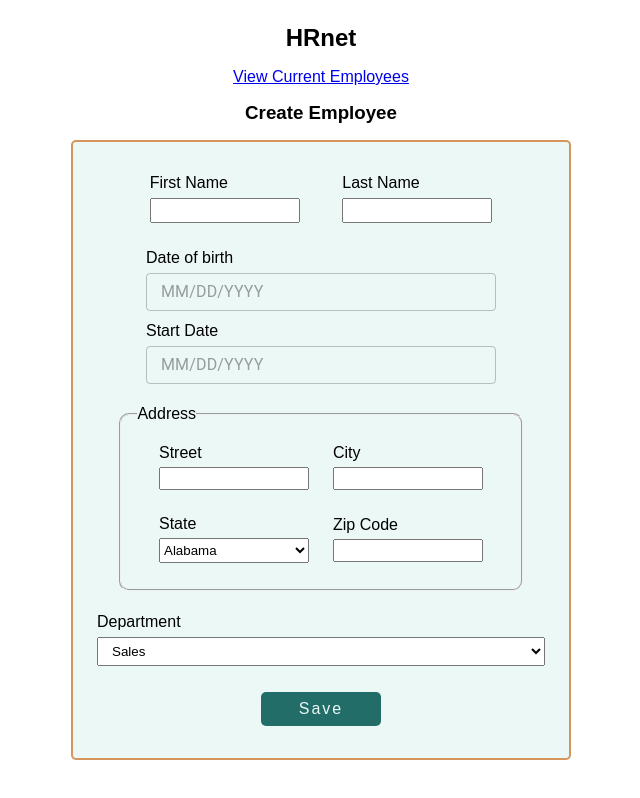
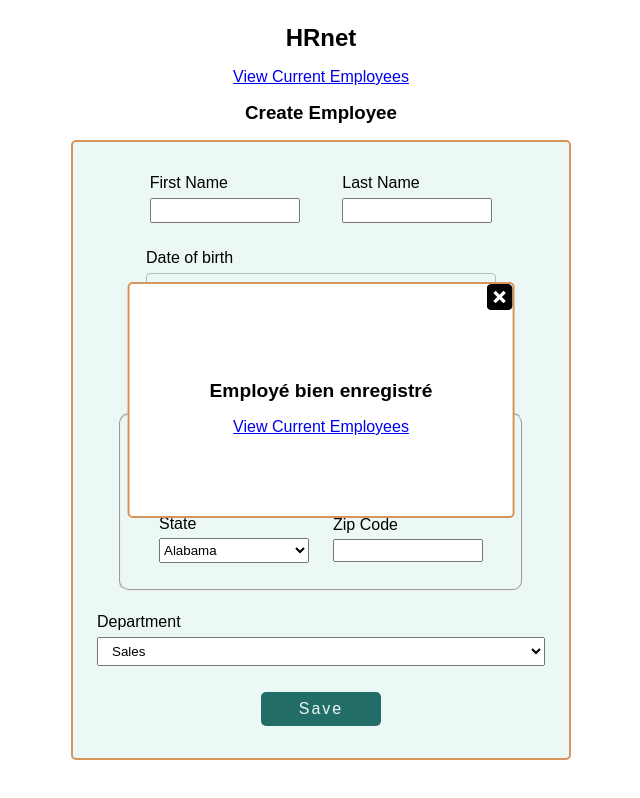
Before and after one commit to Matthieu-Mary/P14_HRnet, a React (Create React App) app: page / in a window 1280 px wide. Both pictures are taken after typing "Sample", "Sample", "Sample", "Sample", "5" into the empty fields and a click on the button "Save". Shown: the whole page, without its empty margins (319-959 px from the left). Built offline with nearby package versions, Linux system fonts and the light colour scheme.

Commit message:
add modale on submit and some style for modale

```diff
--- a/src/components/Modale.tsx
+++ b/src/components/Modale.tsx
@@ -1,9 +1,14 @@
-import { Link } from 'react-router-dom'
+import { Link } from 'react-router-dom';
+import closeBtn from "../assets/icons/close-button.svg"
 
+type Props = {
+  onClose: () => void;
+}
 
-function Modale() {
+function Modale({onClose}: Props) {
   return (
     <div className='modale'>
+        <img src={closeBtn} alt="close button" onClick={onClose} />
         <p>Employé bien enregistré</p>
         <Link to="/employees">View Current Employees</Link>
     </div>
--- a/src/pages/CreateEmployee/CreateEmployee.tsx
+++ b/src/pages/CreateEmployee/CreateEmployee.tsx
@@ -1,13 +1,24 @@
 import { Link } from "react-router-dom";
 import Form from "./Form";
+import { useState } from "react";
+import Modale from "../../components/Modale";
 
 function CreateEmployee() {
+  const [modal, setModal] = useState(false);
+  const handleSubmit = () => {
+    setModal(true);
+  };
+
+  const handleClose = () => {
+    setModal(false);
+  };
   return (
     <section className="create-employee">
         <h1>HRnet</h1>
         <Link to={"/employees"}>View Current Employees</Link>
         <h3>Create Employee</h3>
-        <Form />
+        <Form onSubmit={handleSubmit} />
+        {modal && <Modale onClose={handleClose}/>}
     </section>
   )
 }
--- a/src/pages/CreateEmployee/Form.tsx
+++ b/src/pages/CreateEmployee/Form.tsx
@@ -3,7 +3,11 @@ import states from "../../data/states";
 import { employeeContext, Employee } from "../../context/employeesContext";
 import DatePickerMui from "../../components/DatePickerMui";
 
-const Form = () => {
+type Props = {
+  onSubmit: (employee: Employee) => void;
+};
+
+const Form = ({ onSubmit }: Props) => {
   const { state, dispatch } = useContext(employeeContext);
   const { employees } = state;
 
@@ -14,9 +18,9 @@ const Form = () => {
     startDate: null,
     street: "",
     city: "",
-    state: "",
+    state: "Alabama",
     zipCode: "",
-    department: "",
+    department: "Sales",
   });
 
   const handleChange = (
@@ -31,6 +35,7 @@ const Form = () => {
 
   const handleSubmit = (e: FormEvent<HTMLFormElement>) => {
     e.preventDefault();
+    onSubmit(employee)
     dispatch({
       type: "ADD_EMPLOYEE",
       payload: employee,
@@ -43,9 +48,9 @@ const Form = () => {
       startDate: null,
       street: "",
       city: "",
-      state: "",
+      state: "Alabama",
       zipCode: "",
-      department: "",
+      department: "Sales",
     });
   };
 
@@ -164,6 +169,7 @@ const Form = () => {
             id="department"
             value={employee.department}
             onChange={(e) => handleChange(e)}
+            required
           >
             <option>Sales</option>
             <option>Marketing</option>
--- /dev/null
+++ b/src/styles/components/_Modale.scss
@@ -0,0 +1,26 @@
+.modale {
+    text-align: center;
+    position: absolute;
+    left: 50%;
+    top: 50%;
+    transform: translate(-50%, -50%);
+    padding: 5rem;
+    background-color: white;
+    border: 2px solid var(--medium-orange);
+    border-radius: 5px;
+    p {
+        padding: 1rem 0;
+        font-size: 1.2rem;
+        font-weight: bold;
+    }
+    a {
+        margin-top: 10px;
+    }
+    img {
+        width: 26px;
+        height: 26px;
+        position: absolute;
+        top: 0;
+        right: 0;
+    }
+}
--- a/src/styles/index.scss
+++ b/src/styles/index.scss
@@ -3,3 +3,4 @@
 @import "./utils/general";
 @import "./utils/variables";
 @import "./components/DatePicker.scss";
+@import "./components/Modale"
```
Also changed, not shown: src/components/DatePickerMui.tsx (+4 -3 lines), src/assets/icons/close-button.svg (added), src/styles/components/_DatePicker.scss (renamed from src/styles/components/DatePicker.scss).
